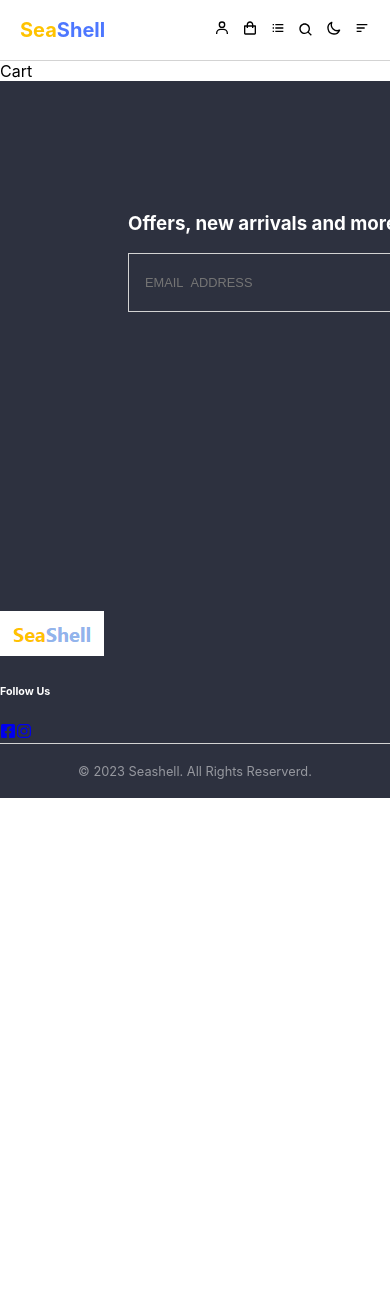
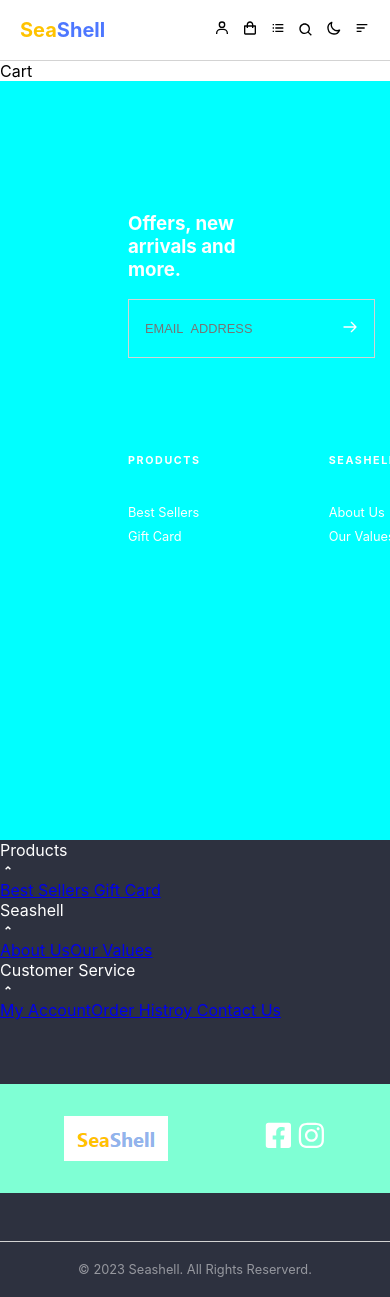
Before and after one commit to joycethh/playground, a React (Create React App) app: page /Cart in a window 390 px wide. Before the commit the page ends 844 px from the top, so only its background shows below. Built offline with nearby package versions, Linux system fonts and the light colour scheme.

Commit message:
add mobile main nav section

```diff
--- a/src/components/footer/Footer.js
+++ b/src/components/footer/Footer.js
@@ -1,12 +1,18 @@
-import React from "react";
+import React, { useState } from "react";
 import { Link } from "react-router-dom";
 import { HiOutlineArrowRight } from "react-icons/hi";
 import { FaFacebookSquare, FaInstagram } from "react-icons/fa";
+import { RiArrowDropDownLine, RiArrowDropUpLine } from "react-icons/ri";
 import logo from "../../assets/seashell.png";
 
 import "./footer.scss";
 
 const Footer = () => {
+  const [isOpen, setIsMenu] = useState(true);
+
+  const openMenu = () => {
+    setIsMenu((prev) => !prev);
+  };
   return (
     <footer>
       <section className="main">
@@ -46,6 +52,7 @@ const Footer = () => {
           </div>
 
           <div className="columns">
+            <div>
               <h6>Customer Service</h6>
               <ul>
                 <li>
@@ -58,7 +65,9 @@ const Footer = () => {
                   <Link to="/contact"> Contact Us</Link>
                 </li>
               </ul>
+            </div>
 
+            <div>
               <h6>Follow Us</h6>
               <div className="social-column">
                 <a href="https://www.facebook.com">
@@ -71,15 +80,61 @@ const Footer = () => {
               </div>
             </div>
           </div>
+        </div>
       </section>
-
-      <section className="logo">
-        <div className="logo">
-          <img src={logo} alt="" />
+      <div className="mobile-main-right">
+        <section className="mobile-right">
+          <div className="row">
+            <header>
+              Products
+              <div className="icon-wrapper">
+                <span onClick={openMenu}>
+                  {isOpen ? <RiArrowDropUpLine /> : <RiArrowDropDownLine />}
+                </span>
+              </div>
+            </header>
+            <section className="mobile-menu">
+              <Link to="/best-sellers">Best Sellers</Link>
+              <Link to="/gift-card"> Gift Card</Link>
+            </section>
           </div>
 
-        <div className="follow-us">
-          <h6>Follow Us</h6>
+          <div className="row">
+            <header>
+              Seashell
+              <div className="icon-wrapper">
+                <span onClick={openMenu}>
+                  {isOpen ? <RiArrowDropUpLine /> : <RiArrowDropDownLine />}
+                </span>
+              </div>
+            </header>
+            <section className="mobile-menu">
+              <Link to="/about">About Us</Link>
+              <Link to="/our-values">Our Values</Link>
+            </section>
+          </div>
+
+          <div className="row">
+            <header>
+              Customer Service
+              <div className="icon-wrapper">
+                <span onClick={openMenu}>
+                  {isOpen ? <RiArrowDropUpLine /> : <RiArrowDropDownLine />}
+                </span>
+              </div>
+            </header>
+            <section className="mobile-menu">
+              <Link to="/my-account">My Account</Link>
+              <Link to="/my-orders">Order Histroy</Link>
+              <Link to="/contact"> Contact Us</Link>
+            </section>
+          </div>
+        </section>
+      </div>
+
+      <section className="mobile-logo-social">
+        <img src={logo} alt="" />
+        <div className="mobile-social-column">
           <a href="https://www.facebook.com">
             <FaFacebookSquare />
           </a>
@@ -87,6 +142,11 @@ const Footer = () => {
           <a href="https://wwww.instagram.com">
             <FaInstagram />
           </a>
+        </div>
+      </section>
+      <section className="logo">
+        <div className="logo">
+          <img src={logo} alt="" />
         </div>
       </section>
 
--- a/src/components/footer/footer.scss
+++ b/src/components/footer/footer.scss
@@ -15,6 +15,12 @@ footer {
         column-gap: 23rem;
         justify-content: flex-start;
         padding: 7rem 8rem 5rem;
+        background-color: aqua;
+
+        @include mobile {
+            display: flex;
+            flex-direction: column;
+        }
 
         .left {
             display: flex;
@@ -103,10 +109,37 @@ footer {
         }
     }
 
+    .mobile-logo-social {
+        display: none; ////display: none in mobile
+        justify-content: space-between;
+        align-items: center;
+        padding: 2rem 4rem;
+        margin-top: 4rem;
+        margin-bottom: 3rem;
+        background-color: aquamarine;
+
+        @include mobile{
+            display: flex;
+           }
+
+        .mobile-social-column {
+            display: flex;
+            column-gap: 0.3rem;
+
+            a {
+                color: themed('textContrast');
+                text-decoration: none;
+                font-size: 1.8rem;
+            }
+        }
+    }
+
     .logo {
+       padding-left: 3rem;
 
-
-
+       @include mobile{
+        display: none;
+       }
     }
 
     .footer {
```
Lines whose indentation alone changed are shown as unchanged.
